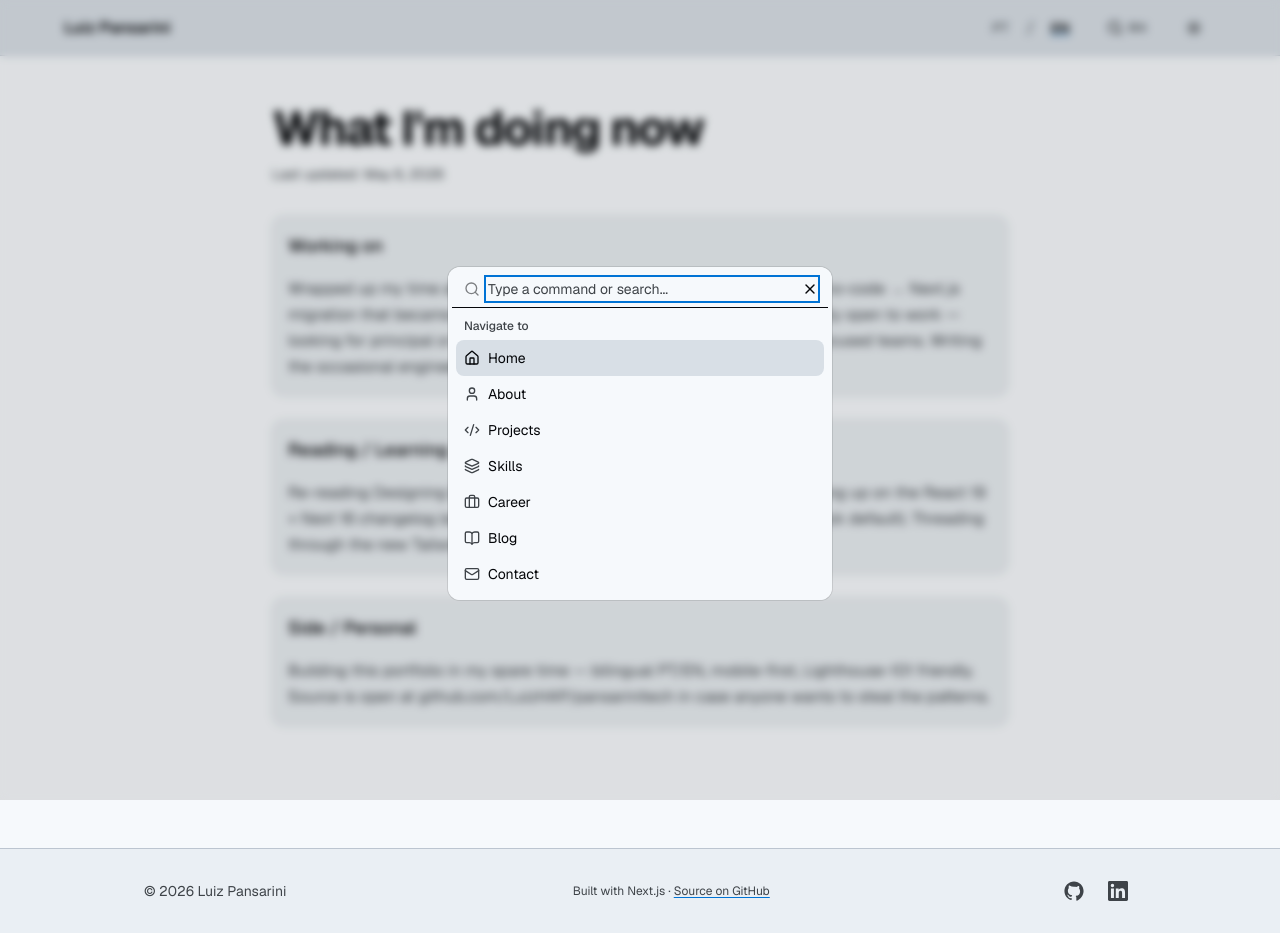
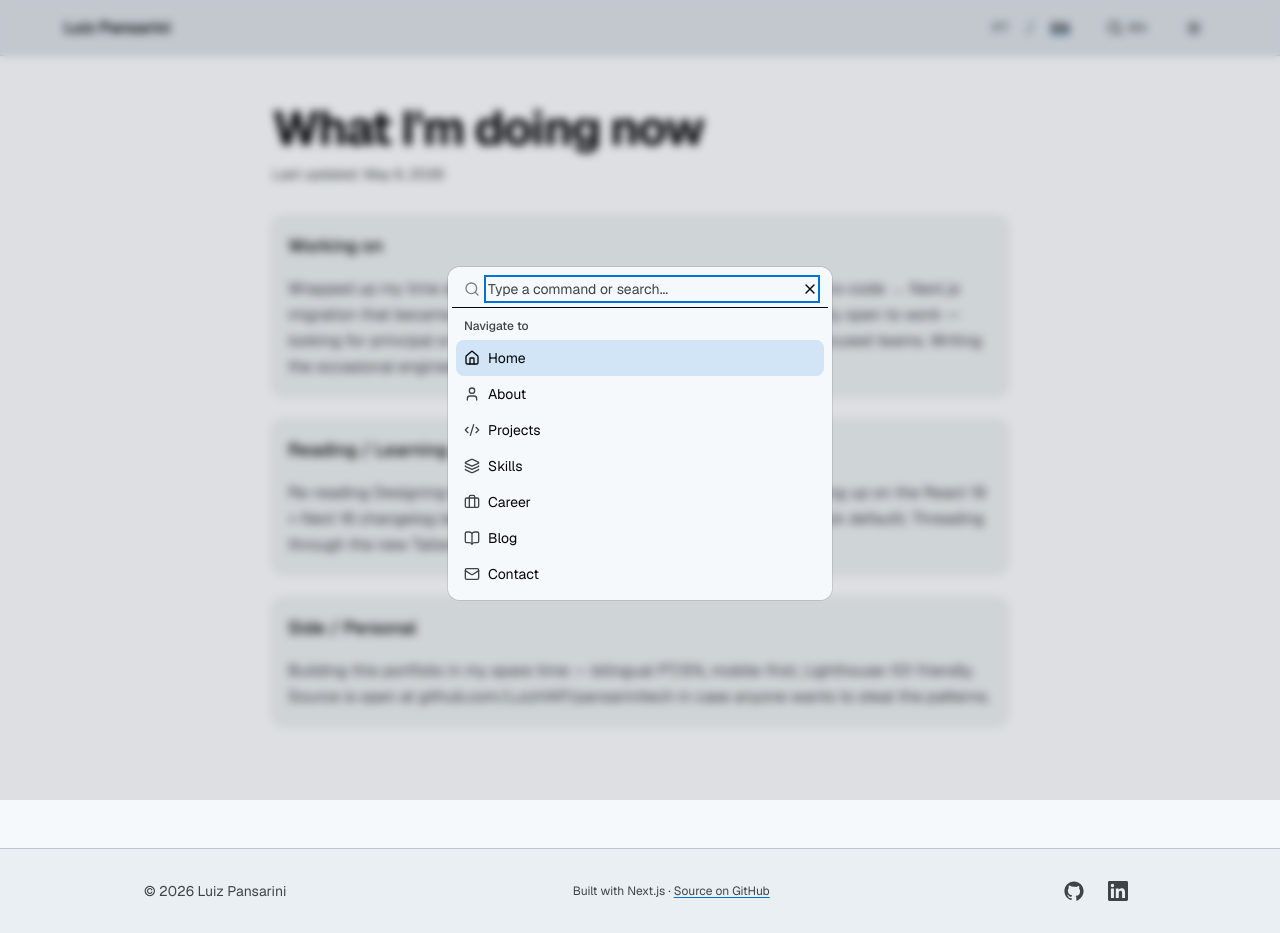
Before and after one commit to LuizHAP/pansarinitech, a Next.js app: page /en/now in a window 1280 px wide. Both pictures are taken after a click on the button "⌘K". Built offline with nearby package versions, Linux system fonts and the light colour scheme; no server answers.

Commit message:
fix(01-P2): highlight selected CommandItem with bg-primary/15 (thematic Jedi blue / Sith red tint)

```diff
--- a/src/components/ui/command.tsx
+++ b/src/components/ui/command.tsx
@@ -138,7 +138,7 @@ function CommandItem({
     <CommandPrimitive.Item
       data-slot="command-item"
       className={cn(
-        "group/command-item relative flex cursor-default items-center gap-2 rounded-sm px-2 py-2 text-sm outline-hidden select-none in-data-[slot=dialog-content]:rounded-lg! data-[disabled=true]:pointer-events-none data-[disabled=true]:opacity-50 aria-selected:bg-muted aria-selected:text-foreground [&_svg]:pointer-events-none [&_svg]:shrink-0 [&_svg:not([class*='size-'])]:size-4 aria-selected:*:[svg]:text-foreground",
+        "group/command-item relative flex cursor-default items-center gap-2 rounded-sm px-2 py-2 text-sm outline-hidden select-none in-data-[slot=dialog-content]:rounded-lg! data-[disabled=true]:pointer-events-none data-[disabled=true]:opacity-50 aria-selected:bg-primary/15 aria-selected:text-foreground [&_svg]:pointer-events-none [&_svg]:shrink-0 [&_svg:not([class*='size-'])]:size-4 aria-selected:*:[svg]:text-foreground",
         className,
       )}
       {...props}
```
